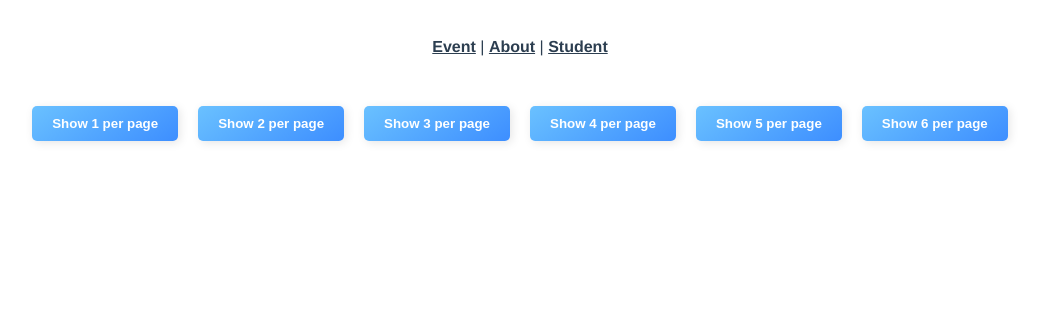
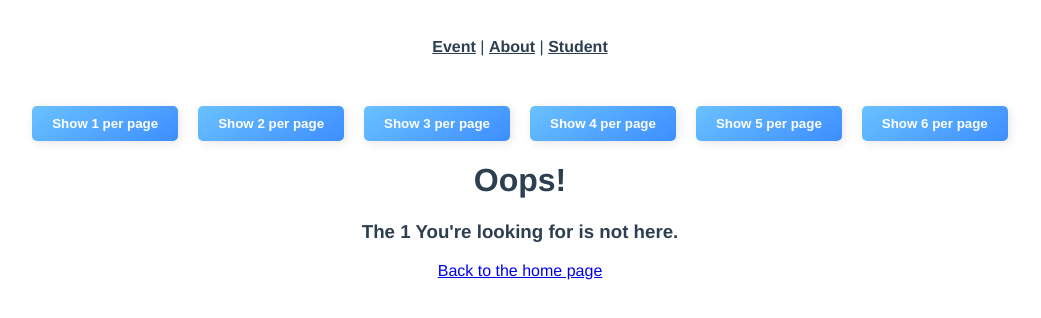
Before and after one commit to Dr1w/331-Lab03-Vue-Router, a Vue app in the folder 331-intro-to-vite/: page /404/1 in a window 1280 px wide. Shown: the top 318 px of the page, without its empty margins (120-1161 px from the left). Built offline with nearby package versions, Linux system fonts and the light colour scheme.

Commit message:
Check Point #5.1 Browse ID when ID is wrong shown Error Notice Page

```diff
--- a/331-intro-to-vite/src/router/index.ts
+++ b/331-intro-to-vite/src/router/index.ts
@@ -6,6 +6,7 @@
 import EventRegisterView from '@/views/event/RegisterView.vue'
 import EventEditView from '@/views/event/EditView.vue'
 import EventLayoutView from '@/views/event/LayoutView.vue'
+import NotFoundView from '@/views/NotFoundView.vue'
 
 
 const router = createRouter({
@@ -55,6 +56,17 @@
       props: true
     }
     ]
+    },
+    {
+      path: '/404/:resource',
+      name: '404-resource-view',
+      component: NotFoundView,
+      props:true
+    },
+    {
+      path: '/:catchAll(.*)',
+      name: 'not-found',
+      component: NotFoundView
     }
 
   ]
--- /dev/null
+++ b/331-intro-to-vite/src/views/NotFoundView.vue
@@ -0,0 +1,16 @@
+<script setup lang = "ts">
+import { defineProps, withDefaults } from 'vue'
+const props = withDefaults(
+    defineProps<{
+        resource: string
+    }>(),
+    {
+        resource : 'page'
+    }
+)
+</script>
+<template>
+    <h1>Oops!</h1>
+    <h3>The {{ resource }} You're looking for is not here.</h3>
+    <router-link :to="{ name: 'event-list-view' }">Back to the home page</router-link>
+</template>
--- a/331-intro-to-vite/src/views/event/LayoutView.vue
+++ b/331-intro-to-vite/src/views/event/LayoutView.vue
@@ -2,6 +2,7 @@
 import { ref, onMounted } from 'vue'
 import { type Event } from '@/types'
 import EventService from '@/services/EventService'
+import { useRouter } from 'vue-router';
 
 const event = ref<Event | null>(null)
 const props = defineProps({
@@ -10,13 +11,18 @@
     required: true
   }
 })
+const router = useRouter()
+
 onMounted(() => {
   EventService.getEvent(parseInt(props.id))
     .then((response) => {
       event.value = response.data
     })
-    .catch((error) => {
-      console.error('There was an error!', error)
+    .catch(() => {
+      router.push({
+        name: '404-resource-view',
+        params: { resource: 'event' }
+      })
     })
 })
 </script>
```
